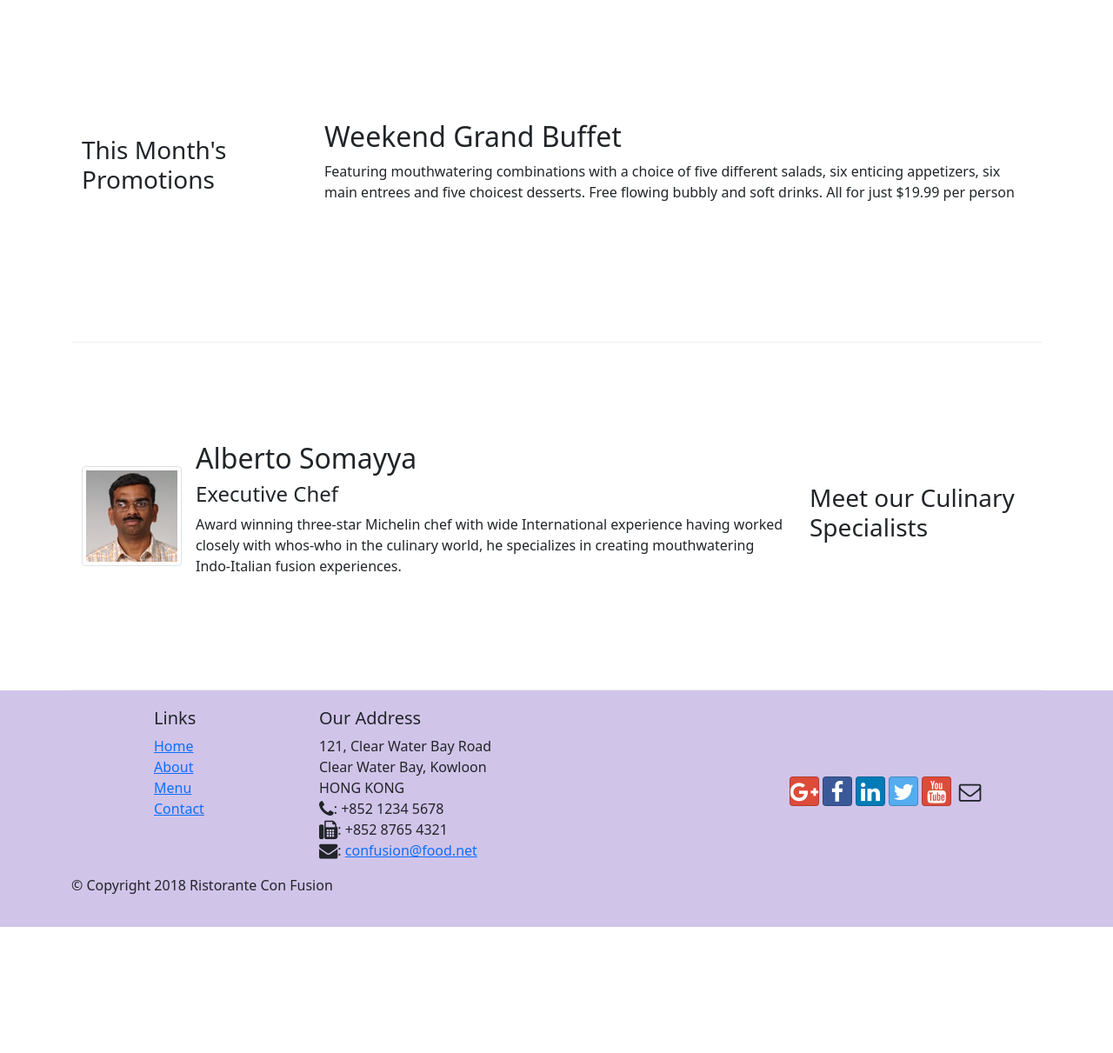
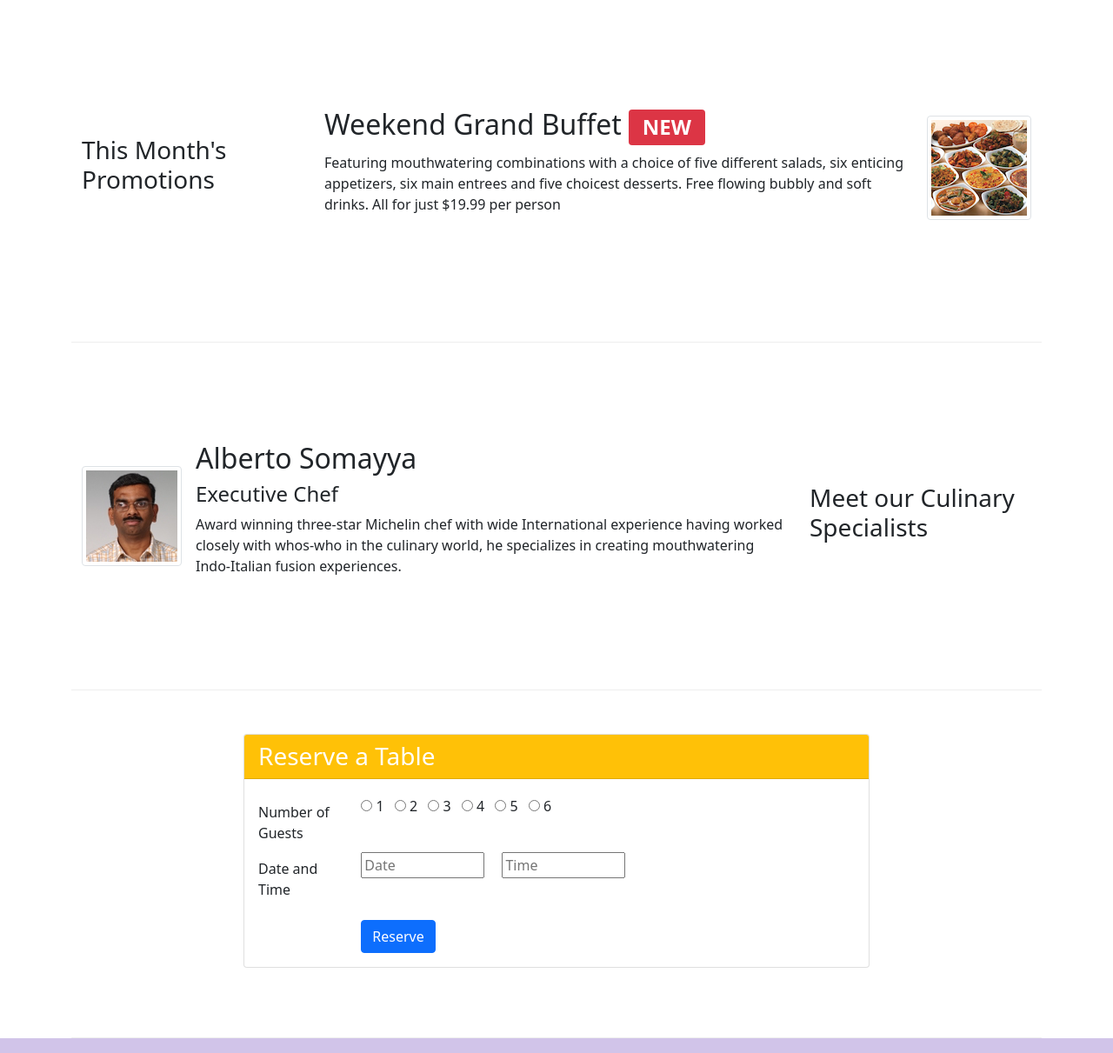
Before and after one commit to MusaOzcetin/Hong_Kong_University, a website: page index.html in a window 1280 px wide. Shown: the part 740-1951 px from the top of the page at 87% size. Before the commit the page ends 1806 px from the top, so only its background shows below. Drawn offline with nearby package versions, Linux system fonts and the light colour scheme.

Commit message:
2nd assignment

```diff
--- a/index.html
+++ b/index.html
@@ -38,8 +38,11 @@
                 <h1>Ristorante con Fusion</h1>
                 <p>We take inspiration from the World's best cuisines, and create a unique fusion experience. Our lipsmacking creations will tickle your culinary senses!</p>
             </div>
-            <div class="col-12 col-sm align-self-center">
+            <div class="col-12 col-sm-3 align-self-center">
                 <img src="img/logo.png" class="img-fluid" alt="Logo">
+            </div>
+            <div class="col-12 col-sm-3 align-self-center d-grid gap-2">
+                <button class="btn btn-warning"><a href="#1" class="text-decoration-none text-black">Reserve Table</a></button>
             </div>
         </div>
     </div>
@@ -62,12 +65,19 @@
         </div>
     </div>
     <div class="row row-content align-items-center">
-        <div class="col-12 col-sm-4 col-md-3">
+        <div class="col-12 col-sm-4 order-sm-first col-md-3">
             <h3>This Month's Promotions</h3>
         </div>
-        <div  class="col col-sm col-md">
-            <h2>Weekend Grand Buffet</h2>
-            <p>Featuring mouthwatering combinations with a choice of five different salads, six enticing appetizers, six main entrees and five choicest desserts. Free flowing bubbly and soft drinks. All for just $19.99 per person </p>
+        <div  class="col col-sm order-sm-last col-md">
+            <div class="media d-flex">
+                <div class="media-body">
+                    <h2 class="mt-0">Weekend Grand Buffet <span class="badge bg-danger">NEW</span></h2>
+                    <p class="d-none d-sm-block">Featuring mouthwatering combinations with a choice of five different salads,
+                        six enticing appetizers, six main entrees and five choicest desserts.
+                        Free flowing bubbly and soft drinks. All for just $19.99 per person </p>
+                </div>
+                <img class="ms-3 img-thumbnail align-self-center" src="img/buffet.png" alt="Buffet">
+            </div>
         </div>
     </div>
 
@@ -84,6 +94,44 @@
                     <p class="d-none d-sm-block">Award winning three-star Michelin chef with wide International experience having worked closely with whos-who in the culinary world, he specializes in creating mouthwatering Indo-Italian fusion experiences. </p>
                 </div>
 
+            </div>
+        </div>
+    </div>
+    <div class="row row-content justify-content-center">
+        <div class="col-12 col-sm-8">
+            <div class="card">
+                <h3 class="card-header bg-warning text-white">Reserve a Table</h3>
+                <div class="card-body">
+                    <form>
+                        <div class="form-group row">
+                            <label class="col-md-2 col-form-label">Number of Guests</label>
+                            <div class="col-md-10">
+                                <input type="radio" id="1" name="numbers" value="1">
+                                <label for="1" class="me-2">1</label>
+                                <input type="radio" id="2" name="numbers" value="2">
+                                <label for="2" class="me-2">2</label>
+                                <input type="radio" id="3" name="numbers" value="3">
+                                <label for="3" class="me-2">3</label>
+                                <input type="radio" id="4" name="numbers" value="4">
+                                <label for="4" class="me-2">4</label>
+                                <input type="radio" id="5" name="numbers" value="5">
+                                <label for="5" class="me-2">5</label>
+                                <input type="radio" id="6" name="numbers" value="6">
+                                <label for="6" class="me-2">6</label>
+                            </div>
+                        </div>
+                        <div class="form-group row">
+                            <label class="col-md-2 col-form-label">Date and Time</label>
+                            <div class="col-md-10">
+                                <input type="text" class="col-md-3 me-3" placeholder="Date">
+                                <input type="text" class="col-md-3" placeholder="Time">
+                            </div>
+                            <div class="col-md-2 offset-md-2">
+                                <button type="submit" class="btn btn-primary mt-3">Reserve</button>
+                            </div>
+                        </div>
+                    </form>
+                </div>
             </div>
         </div>
     </div>
```
Also changed, not shown: contactus.html (+1 -3 lines), 1 other file.
